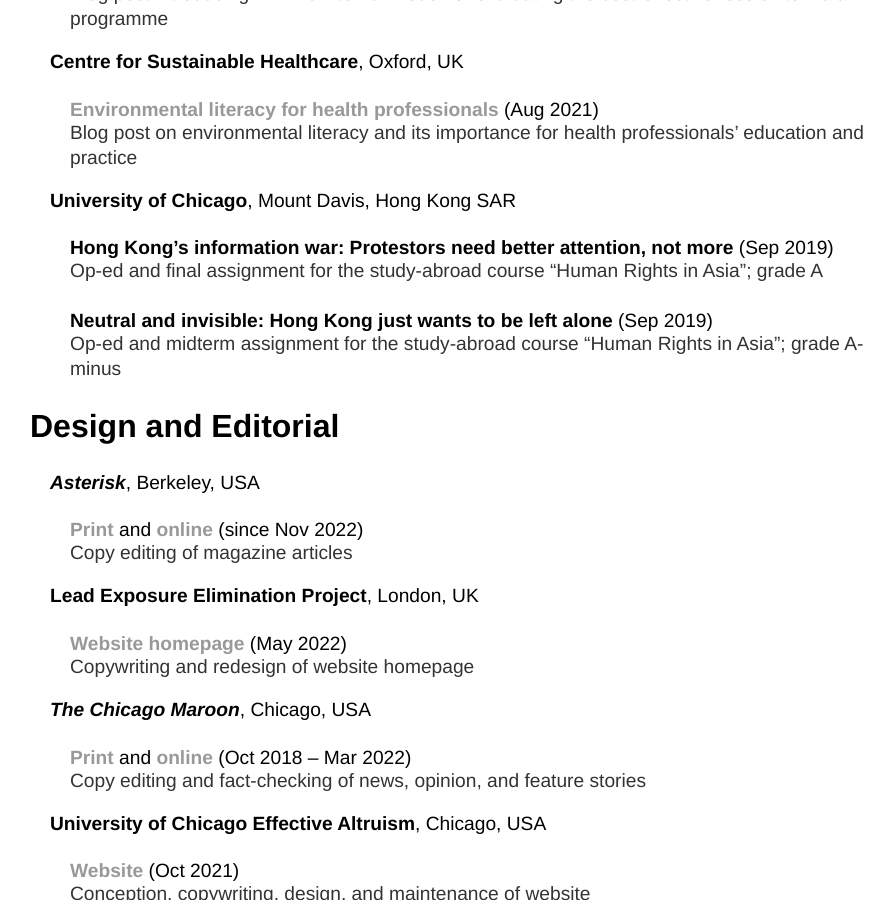
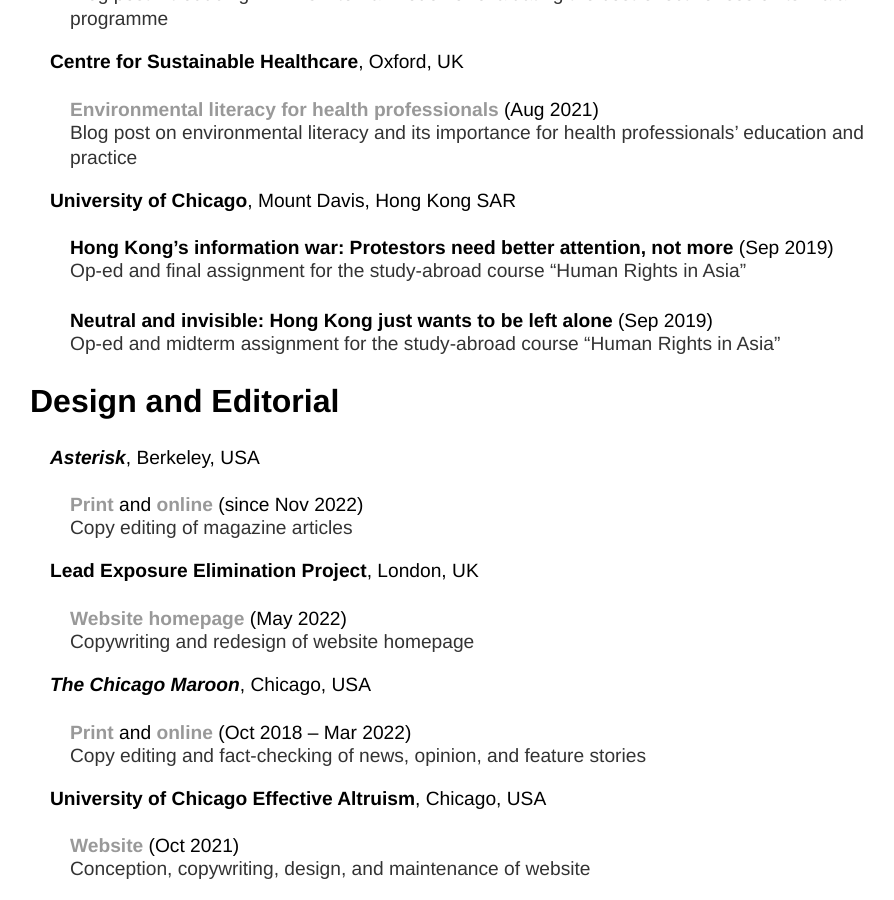
Before and after one commit to y-james-hu/y-james-hu.github.io, a Jekyll site: the page built from projects/index.html, in a window 1280 px wide and 900 px high, scrolled down 1738 px. Shown: the whole window, without its empty margins (182-1076 px from the left). Built offline with Jekyll 4.4.1, drawn with Linux system fonts in a browser that asks for light colours; some of the changed text lies outside the part shown.

Commit message:
Update index.html

```diff
--- a/projects/index.html
+++ b/projects/index.html
@@ -14,13 +14,13 @@
       <h4 style="margin-left: 60px"><a href = "https://rethinkpriorities.org/publications/the-redd-framework-for-reducing-deforestation-and-mitigating-climate-change">The REDD+ framework for reducing deforestation and mitigating climate change: Overview, evaluation, and cost-effectiveness</a><span style="font-weight:normal"> (Dec 2022)</span></h4>
       <p style="margin-left: 60px">Research report coauthored with Greer Gosnell, Ruby Dickson, Tom Hird, and Melanie Basnak; commissioned by an anonymous donor</p>
 
-      <h4 style="margin-left: 60px"><a href = "https://rethinkpriorities.org/publications/livelihood-interventions">Livelihood interventions: Overview, evaluation, and cost-effectiveness"</a><span style="font-weight:normal"> (Nov 2022)</span></h4>
+      <h4 style="margin-left: 60px"><a href = "https://rethinkpriorities.org/publications/livelihood-interventions">Livelihood interventions: Overview, evaluation, and cost-effectiveness</a><span style="font-weight:normal"> (Nov 2022)</span></h4>
       <p style="margin-left: 60px">Research report coauthored with Ruby Dickson, Greer Gosnell, and Melanie Basnak; commissioned by the Livelihood Impact Fund</p>
 
       <h4 style="margin-left: 60px">Red-teaming Open Philanthropy’s cost-effectiveness analysis of clean energy research, development, and deployment<span style="font-weight:normal"> (Sep 2022)</span></h4>
       <p style="margin-left: 60px">Research report coauthored with Greer Gosnell, Bruce Tsai, Aisling Leow, and Melanie Basnak; commissioned by Open Philanthropy</p>
 
-      <h4 style="margin-left: 60px">Evaluating the cost effectiveness of biodefense spending in the United States<span style="font-weight:normal"> (Sep 2022)</span></h4>
+      <h4 style="margin-left: 60px">Evaluating the cost-effectiveness of biodefense spending in the United States<span style="font-weight:normal"> (Sep 2022)</span></h4>
       <p style="margin-left: 60px">Research report coauthored with Ruby Dickson, Greer Gosnell, Bruce Tsai, and Melanie Basnak; commissioned by Open Philanthropy</p>
 
     <h3 style="margin-left: 40px">Lead Exposure Elimination Project<span style="font-weight:normal">, London, UK</span></h3>
@@ -62,10 +62,10 @@
     <h3 style="margin-left: 40px">University of Chicago<span style="font-weight:normal">, Mount Davis, Hong Kong SAR</span></p>
 
       <h4 style="margin-left: 60px">Hong Kong’s information war: Protestors need better attention, not more<span style="font-weight:normal"> (Sep 2019)</span></h4>
-      <p style="margin-left: 60px">Op-ed and final assignment for the study-abroad course “Human Rights in Asia”; grade A</p>
+      <p style="margin-left: 60px">Op-ed and final assignment for the study-abroad course “Human Rights in Asia”</p>
 
       <h4 style="margin-left: 60px">Neutral and invisible: Hong Kong just wants to be left alone<span style="font-weight:normal"> (Sep 2019)</span></h4>
-      <p style="margin-left: 60px">Op-ed and midterm assignment for the study-abroad course “Human Rights in Asia”; grade A-minus</p>
+      <p style="margin-left: 60px">Op-ed and midterm assignment for the study-abroad course “Human Rights in Asia”</p>
 
   <h2 style="margin-left: 20px">Design and Editorial</h2>
 
```
